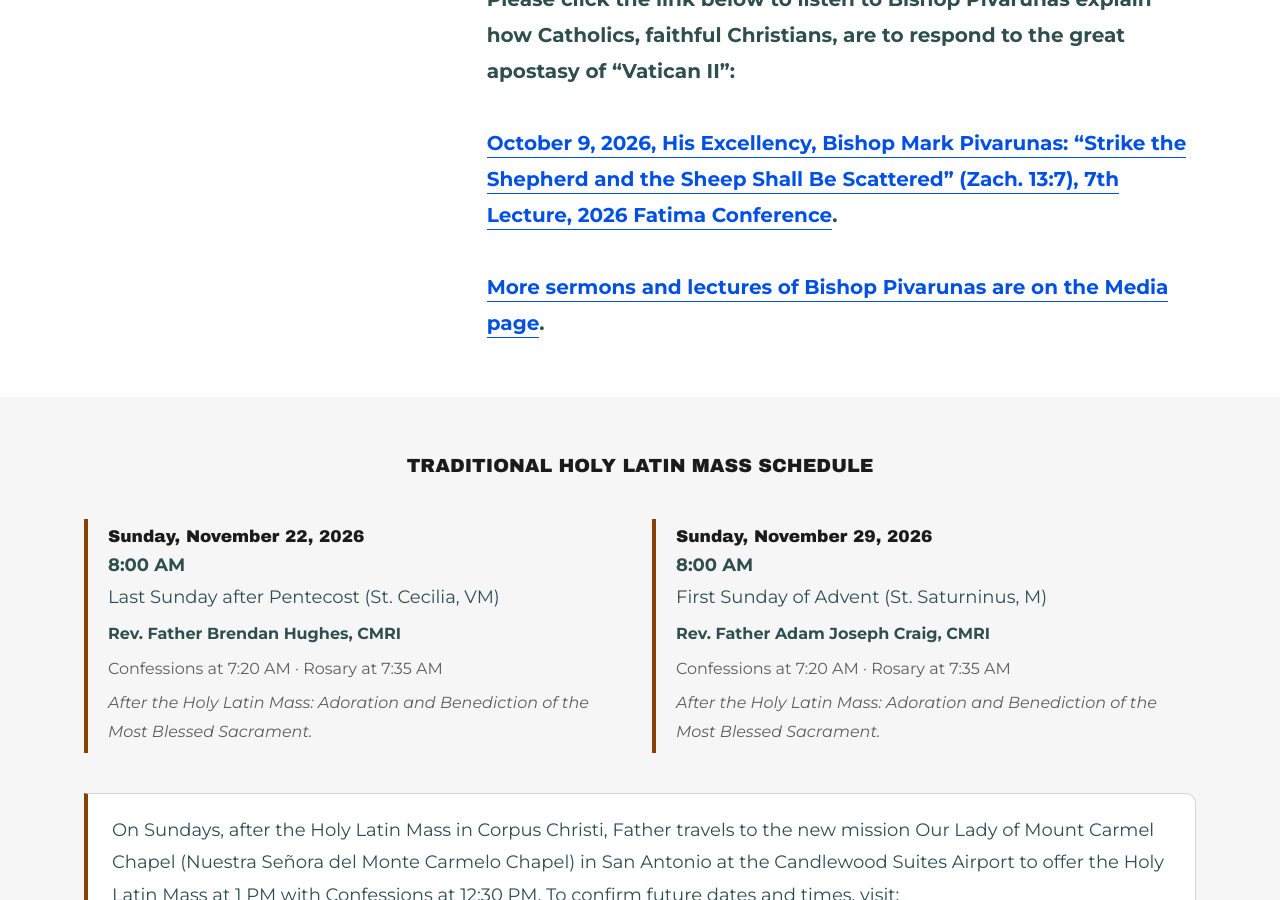
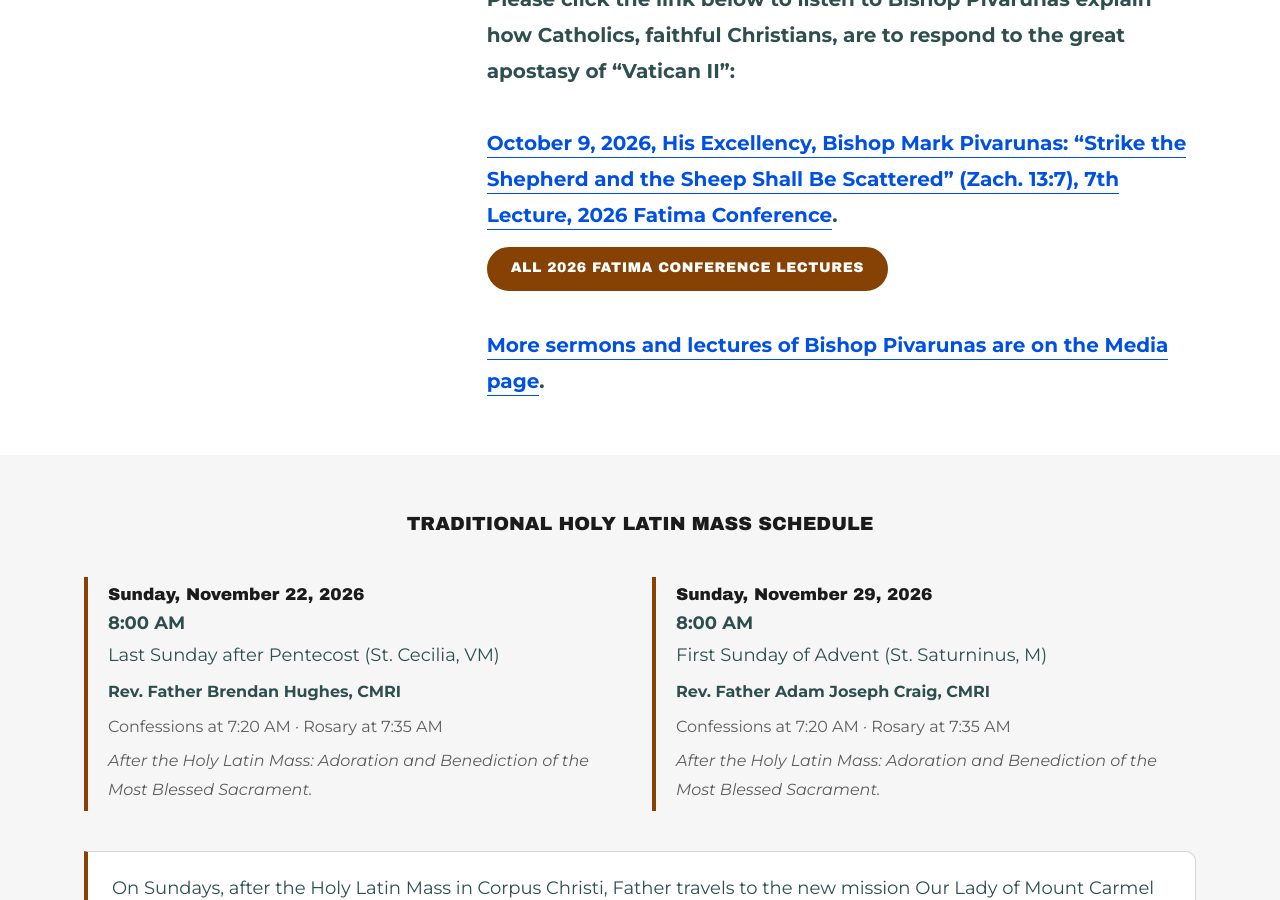
Before and after one commit to ourladymhtchurch/ourladymhtchurch.github.io, a Jekyll site: the page built from index.html, in a window 1280 px wide and 900 px high, scrolled down 1682 px. Built offline with Jekyll 4.4.1, drawn with Linux system fonts in a browser that asks for light colours.

Commit message:
Chapel News: add an "All 2026 Fatima Conference Lectures" button after the October 9 lecture link

```diff
--- a/index.html
+++ b/index.html
@@ -30,6 +30,7 @@ first video listed there.
 <p><strong>Please click the link below to listen to Bishop Pivarunas explain how Catholics, faithful Christians, are to respond to the great apostasy of “Vatican II”:</strong></p>
 <p><br></p>
 <p><a href="https://www.youtube.com/watch?v=v6ElD6rhY74" target="_blank" rel="noopener"><strong>October 9, 2026, His Excellency, Bishop Mark Pivarunas: “Strike the Shepherd and the Sheep Shall Be Scattered” (Zach. 13:7), 7th Lecture, 2026 Fatima Conference</strong></a><strong>.</strong></p>
+<p class="rich__button"><a class="btn" href="https://cmri.org/about-cmri/fatima-apostolate/annual-fatima-conference/2026-fatima-conference-lectures-and-pontifical-high-mass/" target="_blank" rel="noopener">All 2026 Fatima Conference Lectures</a></p>
 <p><br></p>
 <p><a href="{{ '/sermons/#selected-sermons-or-lectures-of-bishop-pivarunas' | relative_url }}"><strong>More sermons and lectures of Bishop Pivarunas are on the Media page</strong></a><strong>.</strong></p>
       </div>
```
